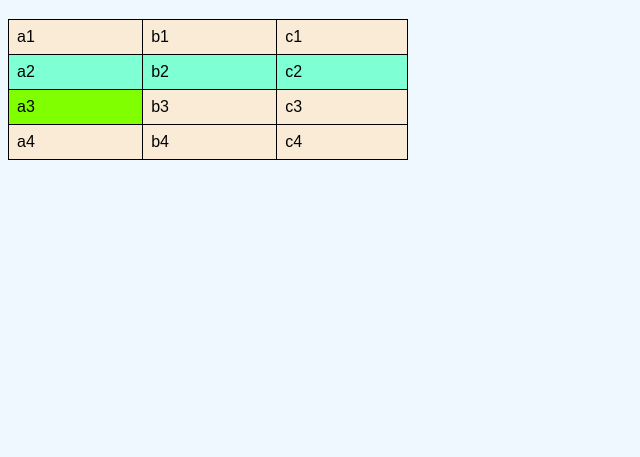
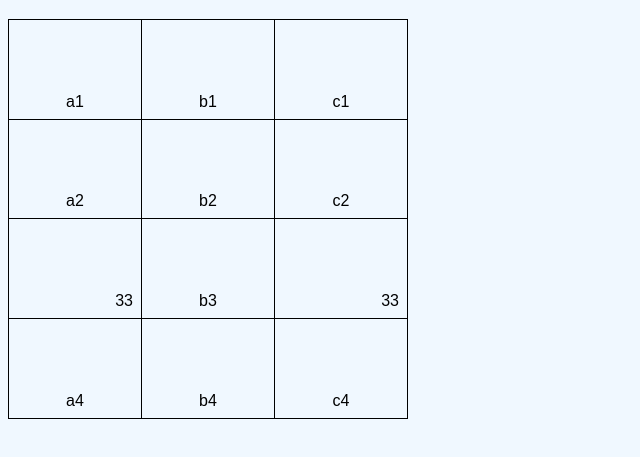
Before and after one commit to tkjonb/html-css, a plain HTML site: page exercicios/ex023/tabela001.html in a window 1280 px wide. Shown: the part 61-518 px from the top of the page, without its empty margins (0-640 px from the left). Drawn offline with Linux system fonts and the light colour scheme.

Commit message:
criei tabela 001

```diff
--- a/exercicios/ex023/tabela001.html
+++ b/exercicios/ex023/tabela001.html
@@ -11,22 +11,18 @@
         }
         table{
             width: 400px;
+            height: 400px;
             border-collapse: collapse;
-        }
-        tr{
-            background-color: antiquewhite;
-        }
-        tr.linha{
-            background-color: aquamarine;
         }
         td{
             border: 1px solid black;
             padding: 8px;
+            text-align: center;
+            vertical-align: bottom;
         }
-        td.dado{
-            background-color: chartreuse;
+        .numero{
+            text-align: right;
         }
-
     </style>
 </head>
 <body>
@@ -44,15 +40,15 @@
             <td>b1</td>
             <td>c1</td>
         </tr>
-        <tr class="linha"> <!--segunda linha-->
+        <tr> <!--segunda linha-->
             <td>a2</td>
             <td>b2</td>
             <td>c2</td>
         </tr>
         <tr> <!--terceira linha-->
-            <td class="dado">a3</td>
+            <td class="numero">33</td>
             <td>b3</td>
-            <td>c3</td>
+            <td class="numero">33</td>
         </tr>
         <tr><!--quarta linha-->
             <td>a4</td>
```
